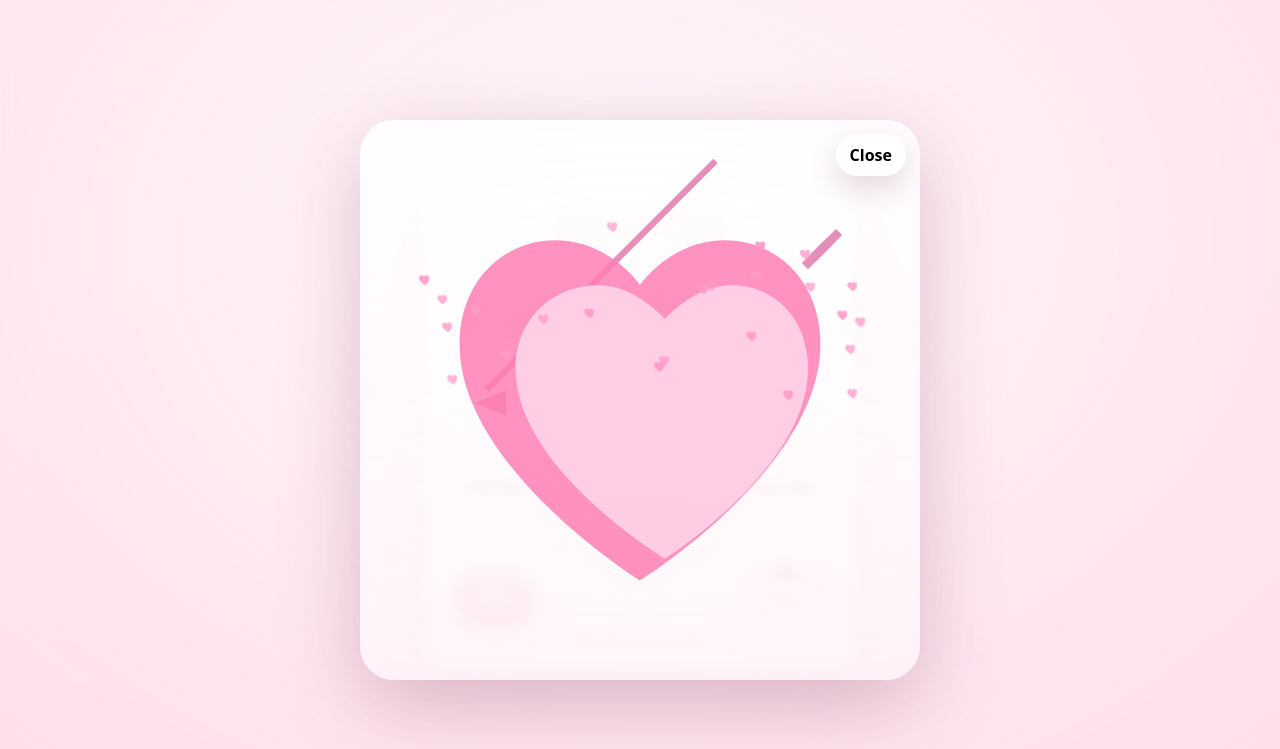
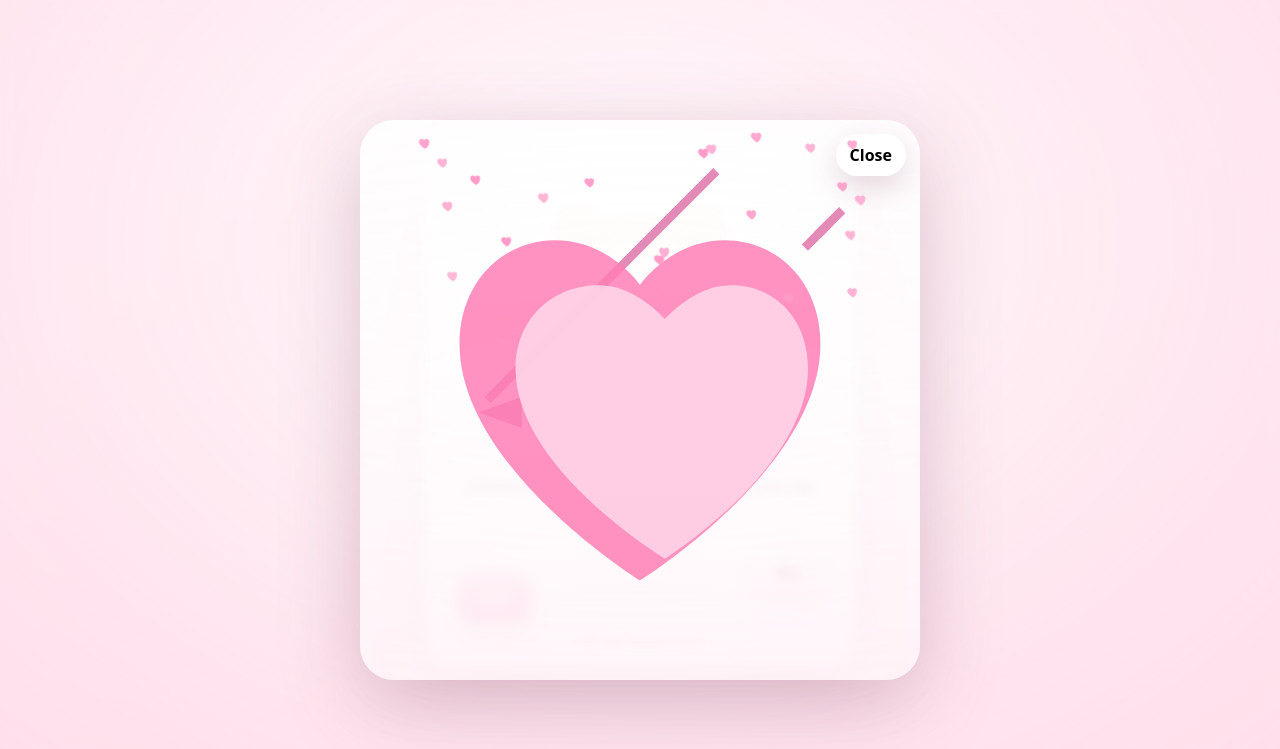
Before and after one commit to MrAhjussi/Valentine-card, a plain HTML site: page index.html in a window 1280 px wide. Both pictures are taken after a click on the button "Yes". Drawn offline with Linux system fonts and the light colour scheme.

Commit message:
Update index.html

```diff
--- a/index.html
+++ b/index.html
@@ -9,9 +9,10 @@
 :root{
   --bg1:#fff0f6;
   --bg2:#ffe3ee;
-  --card:rgba(255,255,255,.85);
+  --card:rgba(255,255,255,.86);
   --text:#6b3a52;
   --pink:#ff7fb5;
+  --pinkSoft:#ffd1e6;
 }
 
 *{box-sizing:border-box}
@@ -29,6 +30,7 @@ body{
   position:fixed;
   inset:0;
   pointer-events:none;
+  z-index:0;
 }
 .sparkle{
   position:absolute;
@@ -44,7 +46,10 @@ body{
   100%{transform:translateY(-120vh);opacity:0}
 }
 
+/* Layout */
 .wrap{
+  position:relative;
+  z-index:1;
   height:100%;
   display:flex;
   align-items:center;
@@ -65,7 +70,7 @@ body{
 /* Bear */
 .bear{
   width:260px;
-  margin:0 auto 8px;
+  margin:0 auto 6px;
 }
 
 /* Text */
@@ -161,7 +166,7 @@ button{
 @keyframes heartRise{
   0%{transform:translateY(40px) scale(.9);opacity:0}
   15%{opacity:.9}
-  100%{transform:translateY(-320px) scale(1.2);opacity:0}
+  100%{transform:translateY(-420px) scale(1.2);opacity:0}
 }
 @keyframes heartBlink{
   0%,100%{opacity:.7}
@@ -177,7 +182,7 @@ button{
 <div class="wrap">
   <div class="card">
 
-<!-- Bear SVG -->
+<!-- Bear SVG (simplified, corrected proportions) -->
 <svg class="bear" viewBox="0 0 360 420">
   <defs>
     <linearGradient id="fur" x1="0" y1="0" x2="0" y2="1">
@@ -190,37 +195,38 @@ button{
     </linearGradient>
   </defs>
 
-  <!-- Body -->
-  <ellipse cx="180" cy="300" rx="120" ry="110" fill="url(#fur)"/>
-  <!-- Head (nested) -->
-  <ellipse cx="180" cy="170" rx="110" ry="100" fill="url(#fur)"/>
-  <ellipse cx="180" cy="190" rx="85" ry="75" fill="url(#face)"/>
+  <!-- Torso (dominant mass) -->
+  <ellipse cx="180" cy="300" rx="140" ry="120" fill="url(#fur)"/>
+
+  <!-- Head (slightly smaller, nested) -->
+  <ellipse cx="180" cy="180" rx="115" ry="100" fill="url(#fur)"/>
+  <ellipse cx="180" cy="200" rx="85" ry="75" fill="url(#face)"/>
 
   <!-- Ears -->
-  <ellipse cx="95" cy="95" rx="40" ry="38" fill="url(#fur)"/>
-  <ellipse cx="265" cy="95" rx="40" ry="38" fill="url(#fur)"/>
+  <ellipse cx="95" cy="105" rx="40" ry="38" fill="url(#fur)"/>
+  <ellipse cx="265" cy="105" rx="40" ry="38" fill="url(#fur)"/>
 
-  <!-- Arms -->
-  <ellipse cx="80" cy="300" rx="38" ry="52" fill="url(#fur)"/>
-  <ellipse cx="280" cy="300" rx="38" ry="52" fill="url(#fur)"/>
+  <!-- Arms (quieter) -->
+  <ellipse cx="70" cy="300" rx="32" ry="50" fill="url(#fur)"/>
+  <ellipse cx="290" cy="300" rx="32" ry="50" fill="url(#fur)"/>
 
-  <!-- Feet -->
-  <ellipse cx="120" cy="395" rx="50" ry="30" fill="url(#fur)"/>
-  <ellipse cx="240" cy="395" rx="50" ry="30" fill="url(#fur)"/>
+  <!-- Feet (wide + grounded) -->
+  <ellipse cx="120" cy="405" rx="60" ry="28" fill="url(#fur)"/>
+  <ellipse cx="240" cy="405" rx="60" ry="28" fill="url(#fur)"/>
 
   <!-- Face -->
-  <circle cx="150" cy="185" r="6" fill="#4b2b1f"/>
-  <circle cx="210" cy="185" r="6" fill="#4b2b1f"/>
-  <ellipse cx="180" cy="200" rx="8" ry="6" fill="#9b6a4a"/>
-  <path d="M170 215 C180 222 190 222 200 215" stroke="#7a4a3a" stroke-width="3" fill="none"/>
-  <ellipse cx="135" cy="205" rx="14" ry="9" fill="#ffb3c8" opacity=".6"/>
-  <ellipse cx="225" cy="205" rx="14" ry="9" fill="#ffb3c8" opacity=".6"/>
+  <circle cx="150" cy="195" r="6" fill="#4b2b1f"/>
+  <circle cx="210" cy="195" r="6" fill="#4b2b1f"/>
+  <ellipse cx="180" cy="210" rx="8" ry="6" fill="#9b6a4a"/>
+  <path d="M170 225 C180 232 190 232 200 225"
+        stroke="#7a4a3a" stroke-width="3" fill="none"/>
+  <ellipse cx="135" cy="215" rx="14" ry="9" fill="#ffb3c8" opacity=".6"/>
+  <ellipse cx="225" cy="215" rx="14" ry="9" fill="#ffb3c8" opacity=".6"/>
 
   <!-- Diaper -->
-  <ellipse cx="180" cy="320" rx="85" ry="55" fill="#fff"/>
-  <path d="M140 300 Q180 280 220 300" stroke="#ffd1e6" stroke-width="8" fill="none"/>
-  <path d="M180 325 C180 325 168 318 164 312 C160 306 165 300 172 300 C176 300 178 303 180 306 C182 303 184 300 188 300 C195 300 200 306 196 312 C192 318 180 325 180 325Z"
-        fill="#ff8fbf" opacity=".6"/>
+  <ellipse cx="180" cy="320" rx="90" ry="55" fill="#fff"/>
+  <path d="M140 300 Q180 280 220 300"
+        stroke="#ffd1e6" stroke-width="8" fill="none"/>
 </svg>
 
 <p class="question">
@@ -243,18 +249,34 @@ Chrissy, on 2/2 of 2026, 22:22, will you be my Valentine?
 
     <!-- Arrow + Hearts -->
     <svg viewBox="0 0 900 900" width="100%" height="100%">
-      <!-- Arrow (die-cut style, behind hearts) -->
-      <g opacity=".95">
-        <rect x="200" y="430" width="520" height="10" fill="#e38ab7" transform="rotate(-45 200 430)"/>
-        <polygon points="185,455 235,435 235,475" fill="#e38ab7"/>
-        <polygon points="735,225 775,185 765,175 725,215" fill="#e38ab7"/>
-        <polygon points="720,240 760,200 750,190 710,230" fill="#e38ab7"/>
+      <!-- Arrow (single silhouette, behind hearts) -->
+      <g fill="#e38ab7">
+        <!-- shaft -->
+        <rect x="200" y="445" width="520" height="14"
+              transform="rotate(-45 200 445)"/>
+        <!-- arrowhead -->
+        <polygon points="190,470 260,445 260,495"/>
+        <!-- fletching -->
+        <polygon points="740,190 780,150 770,140 730,180"/>
+        <polygon points="720,210 760,170 750,160 710,200"/>
       </g>
 
-      <!-- Hearts -->
-      <path d="M450 740 C450 740 160 560 160 360 C160 240 260 170 360 200 C420 220 450 265 450 265 C450 265 480 220 540 200 C640 170 740 240 740 360 C740 560 450 740 450 740Z"
+      <!-- Back heart -->
+      <path d="M450 740 C450 740 160 560 160 360
+               C160 240 260 170 360 200
+               C420 220 450 265 450 265
+               C450 265 480 220 540 200
+               C640 170 740 240 740 360
+               C740 560 450 740 450 740Z"
             fill="#ff7fb5" opacity=".85"/>
-      <path d="M490 705 C490 705 250 560 250 400 C250 300 340 250 415 270 C460 285 490 320 490 320 C490 320 520 285 565 270 C640 250 720 300 720 400 C720 560 490 705 490 705Z"
+
+      <!-- Front heart -->
+      <path d="M490 705 C490 705 250 560 250 400
+               C250 300 340 250 415 270
+               C460 285 490 320 490 320
+               C490 320 520 285 565 270
+               C640 250 720 300 720 400
+               C720 560 490 705 490 705Z"
             fill="#ffd1e6" opacity=".95"/>
     </svg>
 
@@ -265,7 +287,7 @@ Chrissy, on 2/2 of 2026, 22:22, will you be my Valentine?
 <script>
 // Sparkles
 const sp=document.getElementById("sparkles");
-for(let i=0;i<30;i++){
+for(let i=0;i<28;i++){
   const s=document.createElement("div");
   s.className="sparkle";
   s.style.left=Math.random()*100+"vw";
@@ -303,7 +325,7 @@ function spawnHearts(){
     const h=document.createElement("div");
     h.className="miniHeart";
     h.style.left=(10+Math.random()*80)+"%";
-    h.style.bottom=(120+Math.random()*160)+"px";
+    h.style.bottom=(160+Math.random()*220)+"px";
     h.style.animationDuration=(4+Math.random()*3)+"s,"+(1+Math.random()*1.5)+"s";
     h.innerHTML=`<svg viewBox="0 0 24 24"><path d="M12 21s-7-4.5-9-8.5C1.5 9 3 6 6 5.5c2-.4 3.6.6 4.6 2 1-1.4 2.6-2.4 4.6-2 3 .5 4.5 3.5 3 7C19 16.5 12 21 12 21Z" fill="#ff9bc8"/></svg>`;
     f.appendChild(h);
```
